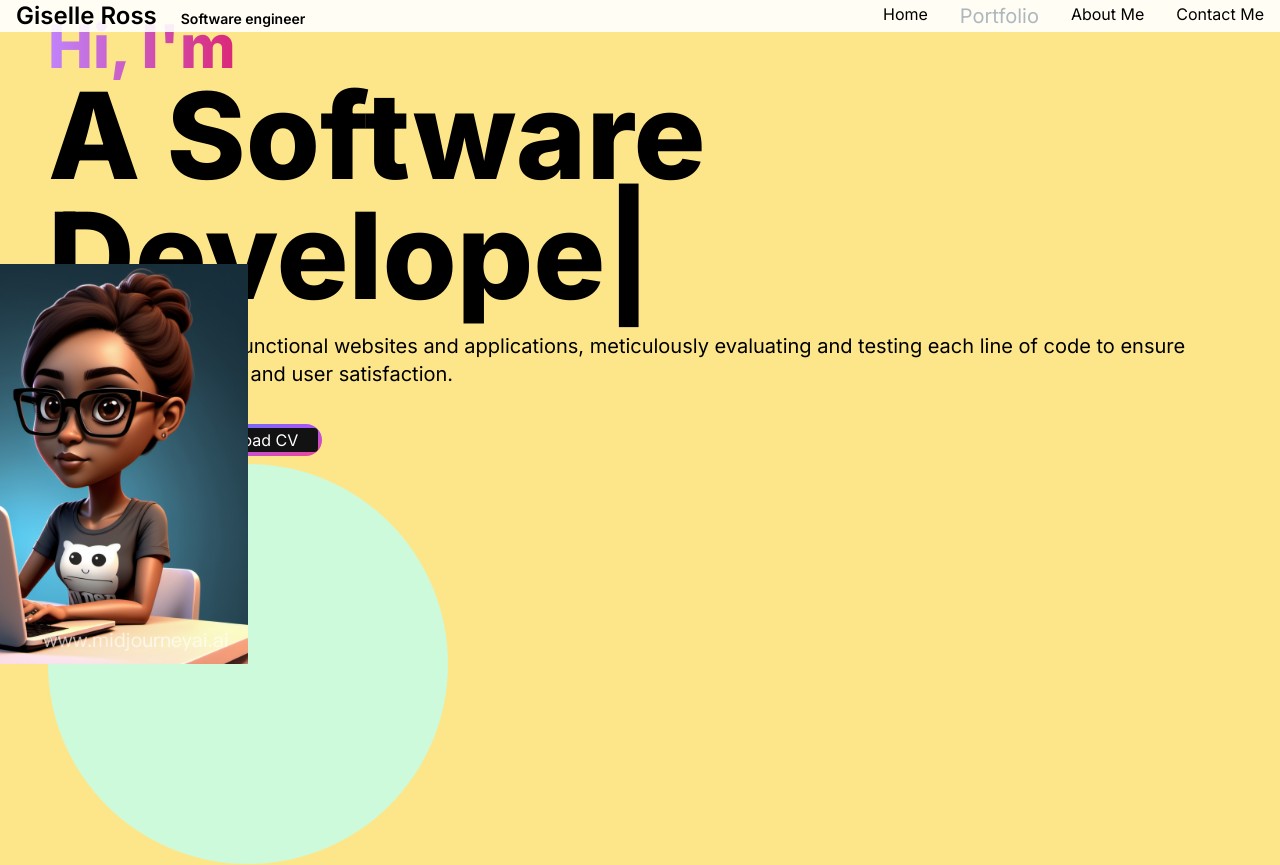
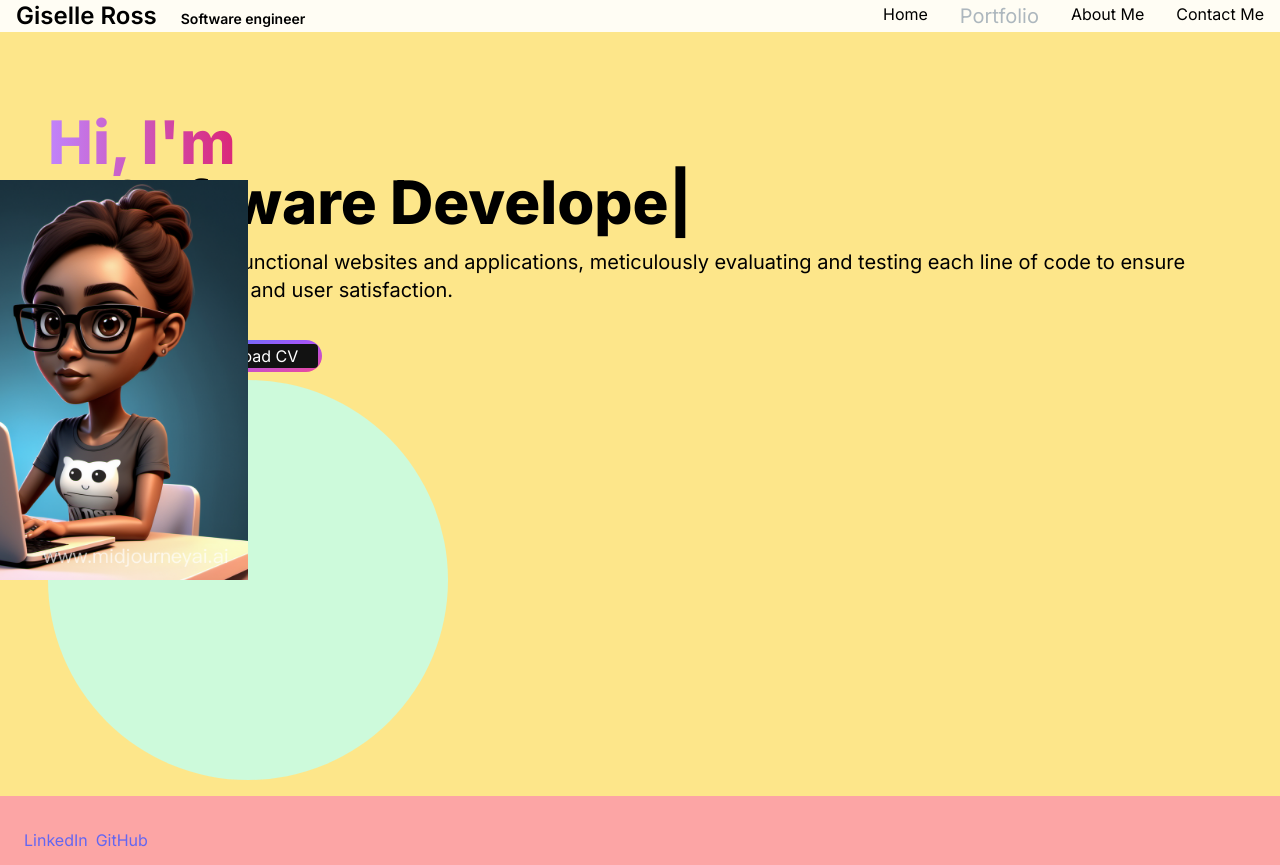
Before and after one commit to giselleRoss/Portfoli2, a Next.js app: page / in a window 1280 px wide. Shown: the top 865 px of the page. Built offline with nearby package versions, Linux system fonts and the light colour scheme.

Commit message:
Update home page

```diff
--- a/app/components/HeroSection.jsx
+++ b/app/components/HeroSection.jsx
@@ -13,7 +13,7 @@
             <span className="text-transparent bg-clip-text bg-gradient-to-r from-purple-400 to-pink-600">
               Hi, I'm {" "}
             </span>
-            <br/>
+            <br></br>
             <TypeAnimation
               sequence={[
                 "Giselle",
@@ -27,7 +27,6 @@
               ]}
               wrapper="span"
               speed={50}
-              style={{ fontSize: "2em", display: "inline-block" }}
               repeat={Infinity}
             />
           </h1>
--- a/app/page.js
+++ b/app/page.js
@@ -10,10 +10,10 @@
     <>
     <main className="flex min-h-screen flex-col bg-amber-200 container">
       <Header />
-      <div className="container mx-auto px-12 py-4">
+      <div className="container mt-24 mx-auto px-12 py-4">
         <HeroSection />
       </div>
-
+      <Footer />
 
     </main>
       {/* <div className="bg-amber-200 min-h-screen flex flex-col items-center justify-center">
@@ -32,7 +32,7 @@
           </p>
         </div>
       </div> */}
-      <Footer />
+
     </>
   );
 }
```
